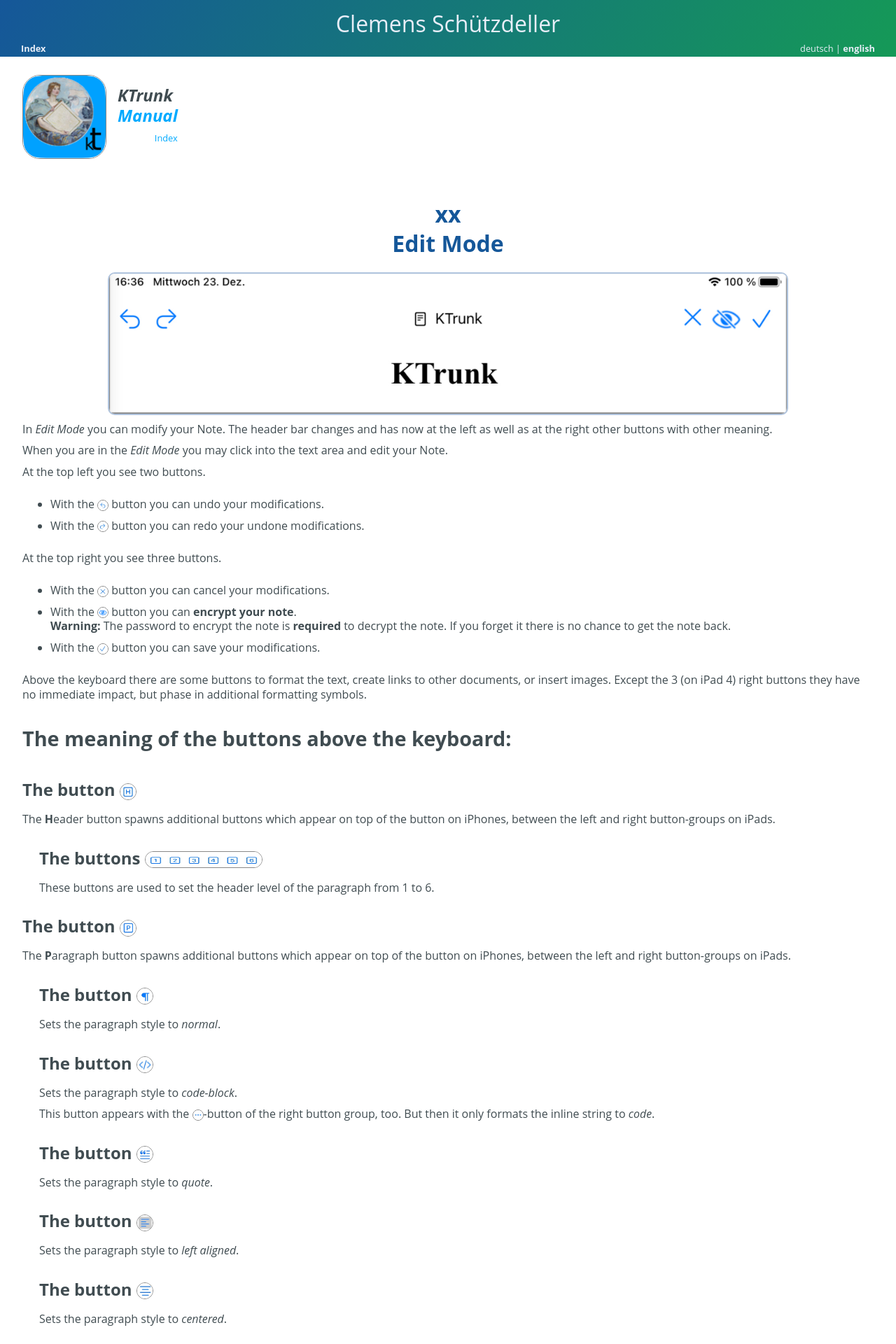
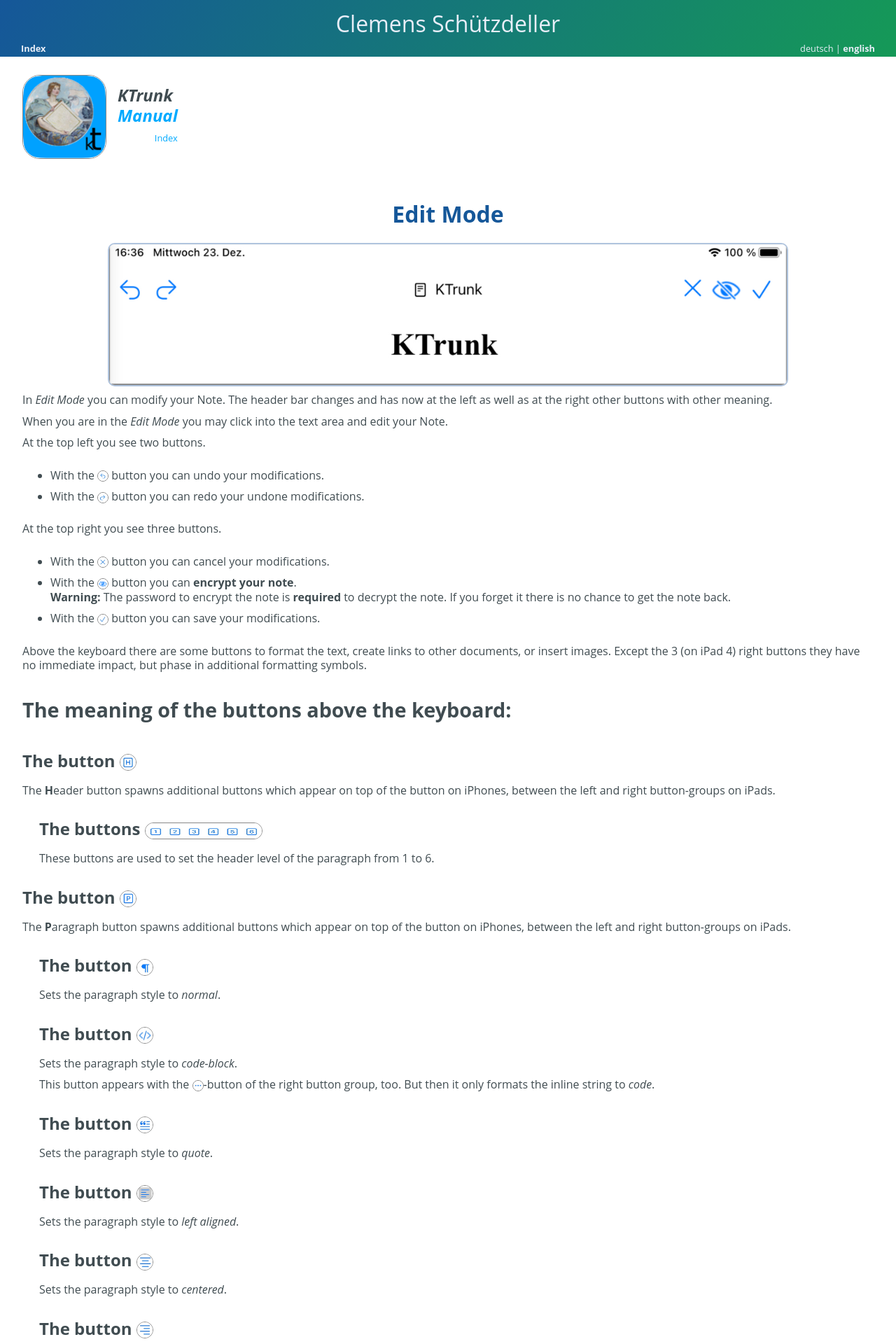
Before and after one commit to cs-LA/home, a Jekyll site: the page built from KTrunk/Manual/EditMode.md, in a window 1280 px wide. Shown: the top 1920 px of the page at 70% size. Built offline with Jekyll 4.4.1, drawn with Linux system fonts in a browser that asks for light colours; our own code applies the rules of GitHub Pages for plain Markdown files.

Commit message:
Update EditMode.md

```diff
--- a/KTrunk/Manual/EditMode.md
+++ b/KTrunk/Manual/EditMode.md
@@ -14,7 +14,7 @@
 
 
 
-<h1>xx
+<h1>
   <span class="en">Edit Mode</span><span class="de">Bearbeitungs-Modus</span>
 </h1>
 <img src="EditModeEncrypt.png" style="border: 2px solid #B0C4DE; border-radius: 10px;">
```
